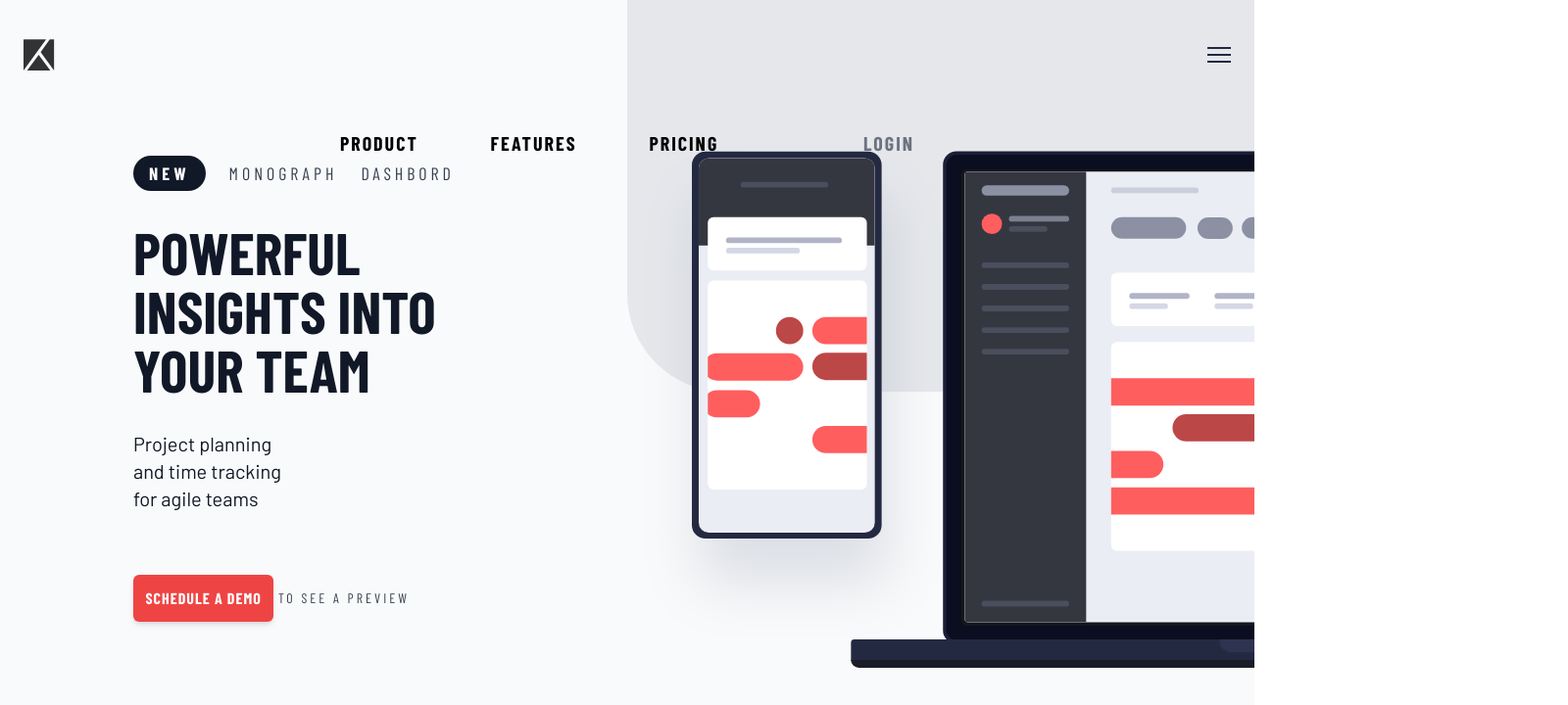
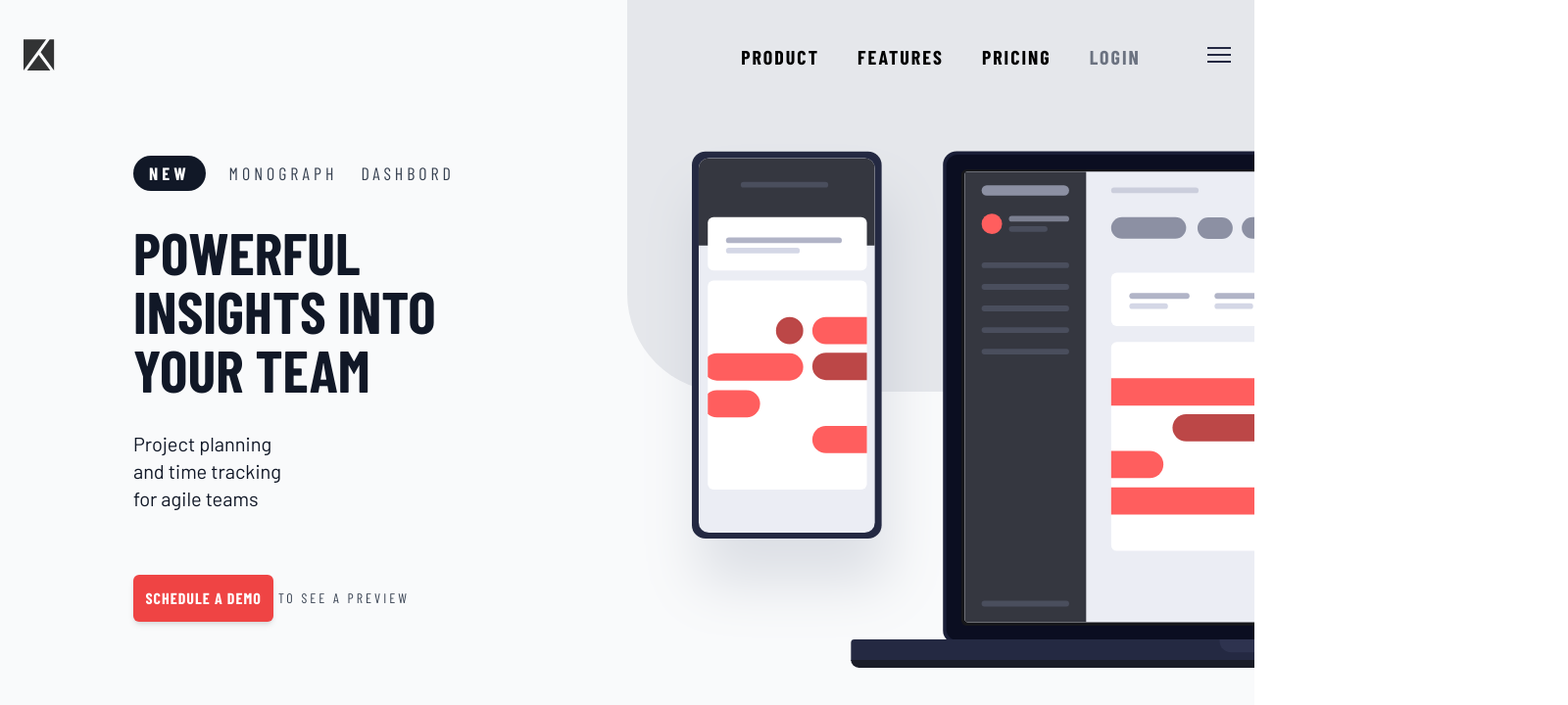
Before and after one commit to Wilouricard/projectTrackingIntroComponent, a React (Vite) app: page / in a window 1280 px wide. Shown: the top 720 px of the page at 98% size, 1600 px wide, since content can reach past the window. Built offline with nearby package versions, Linux system fonts and the light colour scheme.

Commit message:
Add dropdown interactivity for mobile version

```diff
--- a/src/components/Hero.jsx
+++ b/src/components/Hero.jsx
@@ -1,7 +1,9 @@
-import React from "react";
-import Navbar from "./Navbar";
+import React, { useState } from "react";
+// import Navbar from "./Navbar";
 
 export default function Hero() {
+  const [open, setOpen] = useState(false);
+
   return (
     <main className="flex flex-col gap-4 pt-10 bg-gray-50 min-h-screen">
       <div className="w-1/2 h-1/2 bg-gray-200 rounded-bl-[100px] absolute z-0 top-0 right-0"></div>
@@ -10,13 +12,50 @@ export default function Hero() {
           <a href="#">
             <img src="\images\logo.svg" alt="" />
           </a>
-          <button>
+          <button
+            onClick={() => {
+              setOpen(!open);
+            }}
+          >
             <img src="\images\icon-hamburger.svg" alt="" />
           </button>
         </div>
       </div>
       <div className="relative z-10 top-2/4 flex flex-col gap-6 md:flex-row-reverse">
-        <Navbar />
+        <nav
+          className={`flex pt-5 absolute w-full z-30 md:inline-block md:bottom-full md:translate-y-2 md:left-1/4 ${
+            open ? "md:inline-block" : "hidden"
+          }`}
+        >
+          <div className="bg-white flex flex-col text-center mr-auto ml-auto w-3/4 py-6 uppercase tracking-widest gap-5 font-bold text-xl shadow-lg rounded-lg md:bg-transparent md:flex-row md:justify-around md:shadow-none md:w-1/3">
+            <a
+              href="#"
+              className="hover:opacity-90 hover:underline active:opacity-80 active:no-underline"
+            >
+              <h1 className="hover:text-opacity-50">Product</h1>
+            </a>
+            <a
+              href="#"
+              className="hover:opacity-90 hover:underline active:opacity-80 active:no-underline"
+            >
+              <h1>Features</h1>
+            </a>
+            <a
+              href="#"
+              className="hover:opacity-90 hover:underline active:opacity-80 active:no-underline"
+            >
+              <h1>Pricing</h1>
+            </a>
+            <hr className="md:hidden" />
+            <a
+              href="#"
+              className="text-gray-500 hover:text-gray-600 hover:underline active:text-gray-700 active:no-underline"
+            >
+              Login
+            </a>
+          </div>
+        </nav>
+        {/* <Navbar /> */}
         <div className="h-[400px] py-14 md:w-1/2 md:h-[650px]">
           <img
             src="\images\illustration.svg"
--- a/src/components/Navbar.jsx
+++ /dev/null
@@ -1,21 +0,0 @@
-import React from "react";
-
-export default function Navbar() {
-  return (
-    <nav className="flex pt-5 absolute w-full z-30 hidden md:inline-block">
-      <div className="bg-white flex flex-col text-center mr-auto ml-auto w-3/4 py-6 uppercase tracking-widest gap-5 font-bold text-xl shadow-lg rounded-lg md:bg-transparent md:flex-row md:justify-around md:shadow-none md:w-1/2">
-        <a href="#" className="hover:opacity-90 hover:underline active:opacity-80 active:no-underline">
-          <h1 className="hover:text-opacity-50">Product</h1>
-        </a>
-        <a href="#" className="hover:opacity-90 hover:underline active:opacity-80 active:no-underline">
-          <h1>Features</h1>
-        </a>
-        <a href="#" className="hover:opacity-90 hover:underline active:opacity-80 active:no-underline">
-          <h1>Pricing</h1>
-        </a>
-        <hr />
-        <a href="#" className="text-gray-500 hover:text-gray-600 hover:underline active:text-gray-700 active:no-underline">Login</a>
-      </div>
-    </nav>
-  );
-}
--- a/src/output.css
+++ b/src/output.css
@@ -850,6 +850,14 @@ p {
 }
 
 @media (min-width: 768px) {
+  .md\:bottom-full {
+    bottom: 100%;
+  }
+
+  .md\:left-1\/4 {
+    left: 25%;
+  }
+
   .md\:mt-auto {
     margin-top: auto;
   }
@@ -862,12 +870,30 @@ p {
     display: inline-block;
   }
 
+  .md\:hidden {
+    display: none;
+  }
+
   .md\:h-\[650px\] {
     height: 650px;
   }
 
   .md\:w-1\/2 {
     width: 50%;
+  }
+
+  .md\:w-1\/3 {
+    width: 33.333333%;
+  }
+
+  .md\:translate-y-2 {
+    --tw-translate-y: 0.5rem;
+    transform: translate(var(--tw-translate-x), var(--tw-translate-y)) rotate(var(--tw-rotate)) skewX(var(--tw-skew-x)) skewY(var(--tw-skew-y)) scaleX(var(--tw-scale-x)) scaleY(var(--tw-scale-y));
+  }
+
+  .md\:translate-y-3 {
+    --tw-translate-y: 0.75rem;
+    transform: translate(var(--tw-translate-x), var(--tw-translate-y)) rotate(var(--tw-rotate)) skewX(var(--tw-skew-x)) skewY(var(--tw-skew-y)) scaleX(var(--tw-scale-x)) scaleY(var(--tw-scale-y));
   }
 
   .md\:flex-row {
```
